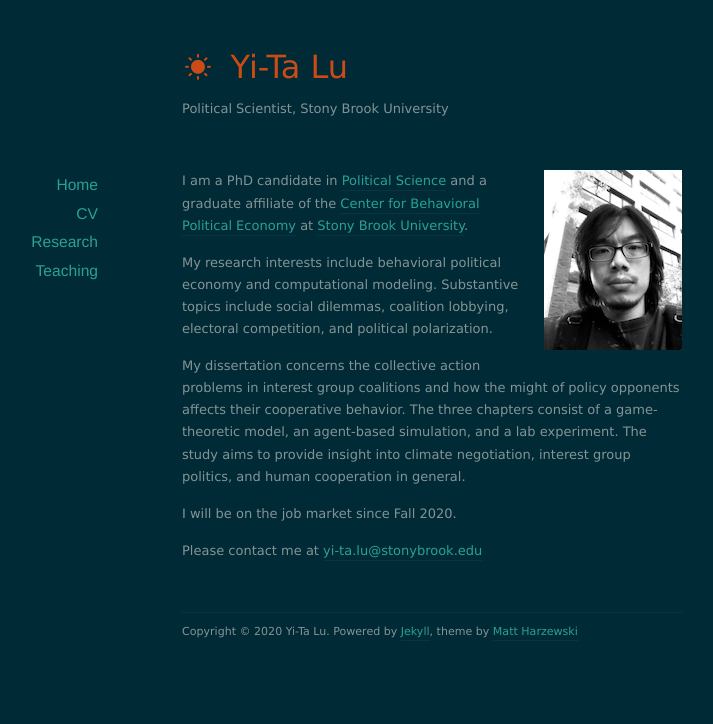
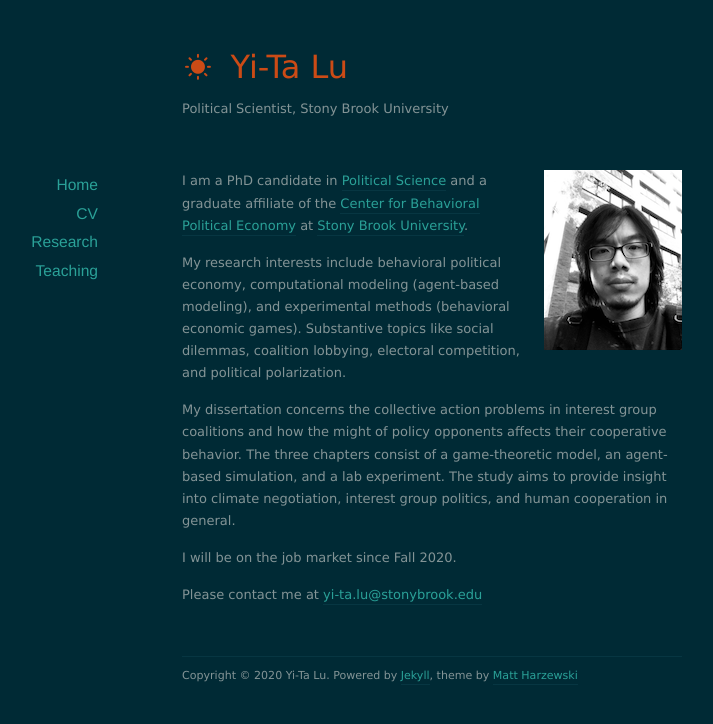
Before and after one commit to yitalu/yitalu.github.io, a Jekyll site: the page built from index.html, in a window 1280 px wide. Shown: the top 724 px of the page, without its empty margins (208-921 px from the left). Built offline with Jekyll 4.4.1, drawn with Linux system fonts in a browser that asks for light colours; nearby versions of some CDN libraries; the list of posts is cut into pages by our own code.

Commit message:
intro updated

```diff
--- a/index.html
+++ b/index.html
@@ -7,7 +7,7 @@ title: Yi-Ta Lu
 <img src="/images/backpackmono.png" class="right" />
 <p>I am a PhD candidate in <a href="https://www.stonybrook.edu/polsci/">Political Science</a> and a graduate affiliate of the <a href="https://www.stonybrook.edu/commcms/cbpe/">Center for Behavioral Political Economy</a> at <a href="https://www.stonybrook.edu">Stony Brook University</a>.</p>
 
-<p>My research interests include behavioral political economy and computational modeling. Substantive topics include social dilemmas, coalition lobbying, electoral competition, and political polarization.</p>
+<p>My research interests include behavioral political economy, computational modeling (agent-based modeling), and experimental methods (behavioral economic games). Substantive topics like social dilemmas, coalition lobbying, electoral competition, and political polarization.</p>
 
 <p>My dissertation concerns the collective action problems in interest group coalitions and how the might of policy opponents affects their cooperative behavior. The three chapters consist of a game-theoretic model, an agent-based simulation, and a lab experiment. The study aims to provide insight into climate negotiation, interest group politics, and human cooperation in general.</p>
 
```
